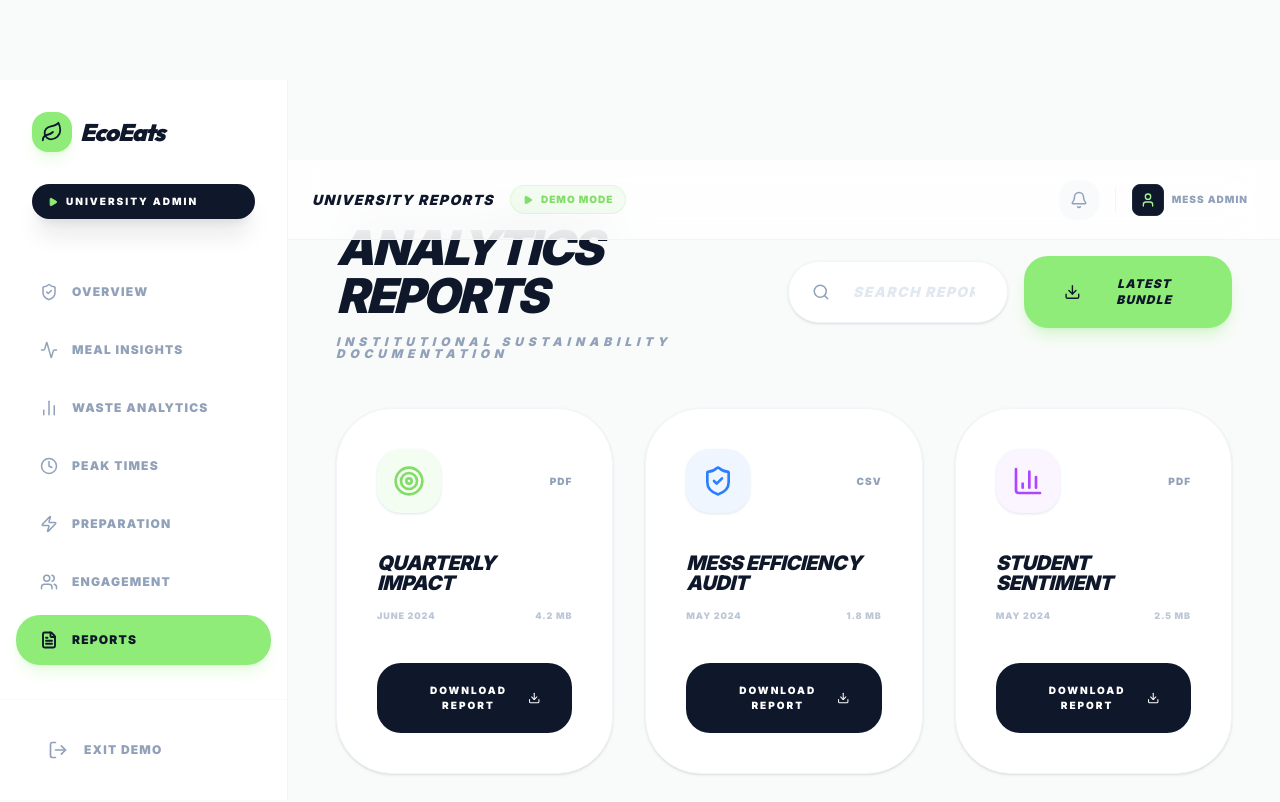
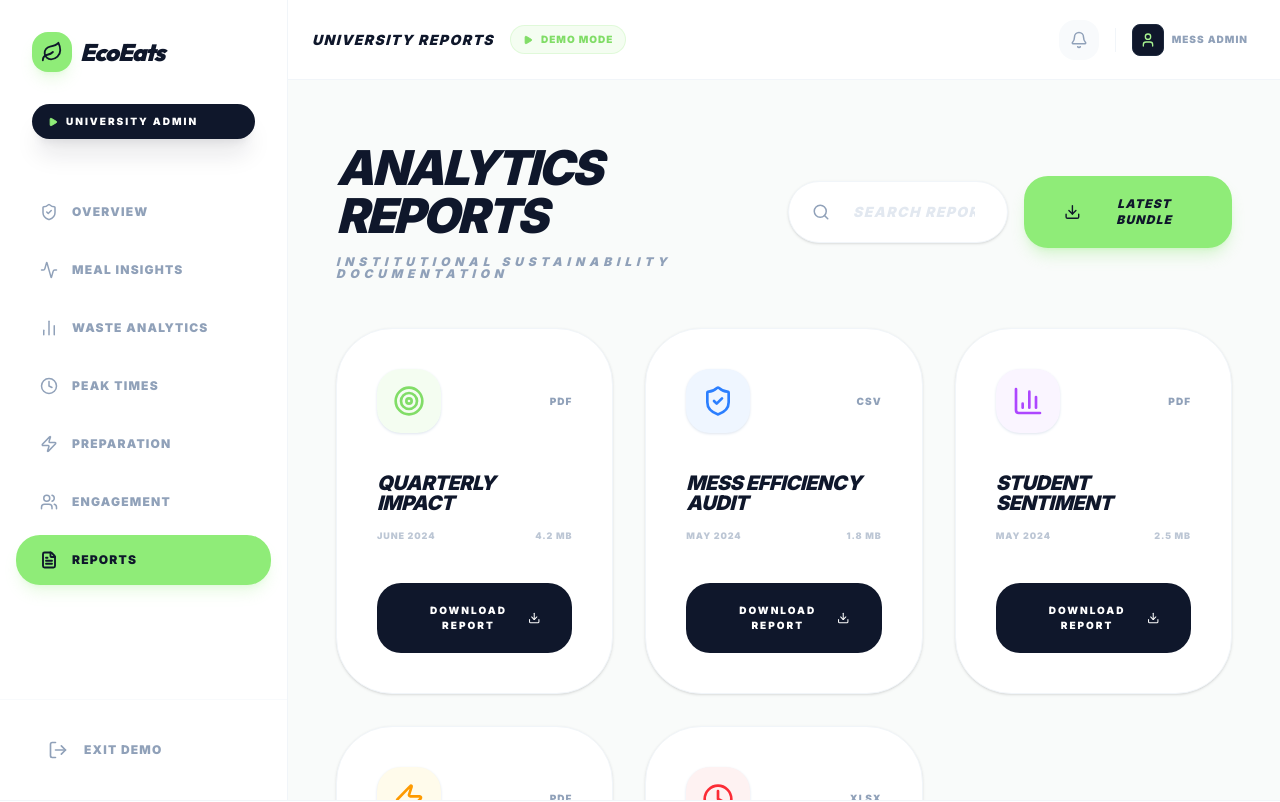
Before and after one commit to LaukikLandage/Eco-Eats-, a Next.js app: page /demo/admin/reports in a window 1280 px wide. Shown: the top 802 px of the page. Built offline with nearby package versions, Linux system fonts and the light colour scheme.

Commit message:
Fix: Sidebar overlap, header visibility, and content scroll isolation in DemoLayout

```diff
--- a/app/demo/layout.tsx
+++ b/app/demo/layout.tsx
@@ -29,15 +29,16 @@ export default function DemoLayout({
     };
 
     return (
-        <div className="flex min-h-screen pt-20 bg-[#F9FBFA] font-body selection:bg-primary/30 selection:text-slate-900">
-            {/* Persistent Global Sidebar - Always visible on desktop */}
+        <div className="flex h-screen bg-[#F9FBFA] font-body selection:bg-primary/30 selection:text-slate-900 overflow-hidden">
+            {/* Sidebar Fix: Fixed position and width tracking */}
             <Sidebar />
 
-            <div className="flex-1 flex flex-col min-w-0 overflow-hidden relative">
-                {/* Minimal Persistent Top Bar */}
-                <header className="sticky top-20 z-40 w-full bg-white/80 backdrop-blur-xl border-b border-slate-100 h-20 px-6 flex items-center justify-between">
+            {/* Main Content Area: Proper spacing and scroll isolation */}
+            <div className="flex-1 flex flex-col min-w-0 h-full relative">
+                {/* Header Fix: Sticky with proper Z-index and width behavior */}
+                <header className="sticky top-0 z-[60] w-full bg-white/90 backdrop-blur-xl border-b border-slate-100 h-20 px-6 flex items-center justify-between shrink-0">
                     <div className="flex items-center gap-4">
-                        <h2 className="text-sm font-black text-slate-900 uppercase tracking-widest italic">{getPageTitle(pathname)}</h2>
+                        <h2 className="text-sm font-black text-slate-900 uppercase tracking-widest italic leading-none">{getPageTitle(pathname)}</h2>
                         <div className="hidden sm:flex items-center gap-2 bg-primary/10 border border-primary/20 px-3 py-1.5 rounded-full">
                             <Play size={10} className="text-primary-dark fill-primary-dark" />
                             <span className="text-[10px] font-black uppercase tracking-widest text-primary-dark">Demo Mode</span>
@@ -50,17 +51,18 @@ export default function DemoLayout({
                         </button>
                         <div className="h-6 w-px bg-slate-100 mx-1" />
                         <div className="flex items-center gap-2 pr-2">
-                             <div className="w-8 h-8 rounded-lg bg-slate-900 flex items-center justify-center overflow-hidden border border-slate-800">
+                             <div className="w-8 h-8 rounded-lg bg-slate-900 flex items-center justify-center overflow-hidden border border-slate-800 shrink-0">
                                  <User size={16} className="text-primary-light" />
                              </div>
-                             <span className="text-[10px] font-black uppercase tracking-widest text-slate-400 hidden sm:block">
+                             <span className="text-[10px] font-black uppercase tracking-widest text-slate-400 hidden sm:block whitespace-nowrap">
                                  {isStudent ? "Demo Student" : "Mess Admin"}
                              </span>
                         </div>
                     </div>
                 </header>
 
-                <main className="flex-1 overflow-y-auto scroll-smooth scrollbar-thin scrollbar-thumb-slate-200">
+                {/* Main Scroll Content: Isolated scrolling to prevent sidebar issues */}
+                <main className="flex-1 overflow-y-auto scroll-smooth scrollbar-thin scrollbar-thumb-slate-200 bg-[#F9FBFA]">
                     <AnimatePresence mode="wait">
                         <motion.div
                             key={pathname}
@@ -68,7 +70,7 @@ export default function DemoLayout({
                             animate={{ opacity: 1, y: 0 }}
                             exit={{ opacity: 0, y: -10 }}
                             transition={{ duration: 0.3, ease: "easeOut" }}
-                            className="p-4 md:p-8 lg:p-12 pb-32 md:pb-12"
+                            className="p-4 md:p-8 lg:p-12 pb-32 md:pb-12 max-w-7xl mx-auto w-full"
                         >
                             {children}
                         </motion.div>
@@ -77,19 +79,19 @@ export default function DemoLayout({
 
                 {/* Persistent Global Bottom Nav - Mobile Only */}
                 <BottomNav />
+            </div>
 
-                {/* Floating Action Button (Student Demo) */}
+            {/* Floating Action Button - Only on student demo dashboard */}
             {isStudent && (
                 <motion.button
                     whileHover={{ scale: 1.1, rotate: 5 }}
                     whileTap={{ scale: 0.9 }}
-                        className="fixed bottom-24 right-6 md:right-10 md:bottom-10 z-50 w-16 h-16 bg-slate-900 text-primary rounded-2xl flex items-center justify-center shadow-2xl shadow-slate-900/40 border border-white/10 group overflow-hidden"
+                    className="fixed bottom-24 right-6 md:right-10 md:bottom-10 z-[100] w-16 h-16 bg-slate-900 text-primary rounded-2xl flex items-center justify-center shadow-2xl shadow-slate-900/40 border border-white/10 group overflow-hidden"
                 >
                     <div className="absolute inset-0 bg-primary/10 -z-10 blur-xl opacity-0 group-hover:opacity-100 transition-all duration-500" />
                     <Play size={24} fill="currentColor" />
                 </motion.button>
             )}
         </div>
-        </div>
     );
 }
--- a/components/Sidebar.tsx
+++ b/components/Sidebar.tsx
@@ -53,7 +53,7 @@ export default function Sidebar() {
     if (!isStudent && !isAdmin) return null;
 
     return (
-        <aside className="hidden md:flex flex-col w-72 bg-white border-r border-slate-100 h-[calc(100vh-5rem)] sticky top-20 overflow-hidden">
+        <aside className="hidden md:flex flex-col w-72 bg-white border-r border-slate-100 h-screen flex-shrink-0 overflow-hidden relative z-[70]">
             {/* Logo */}
             <div className="p-8">
                 <Link href="/" className="flex items-center gap-2 group">
```
Lines whose indentation alone changed are shown as unchanged.
